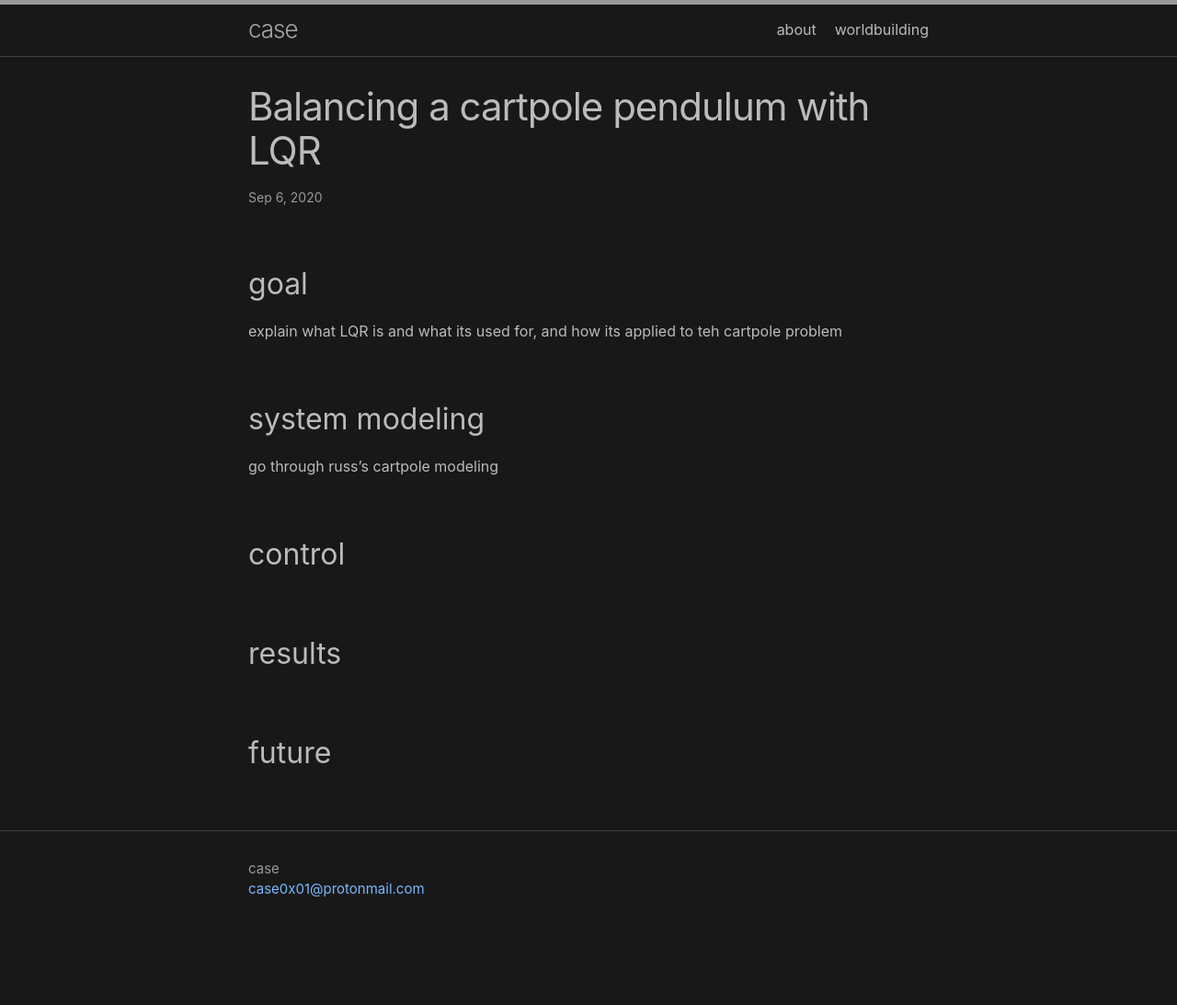
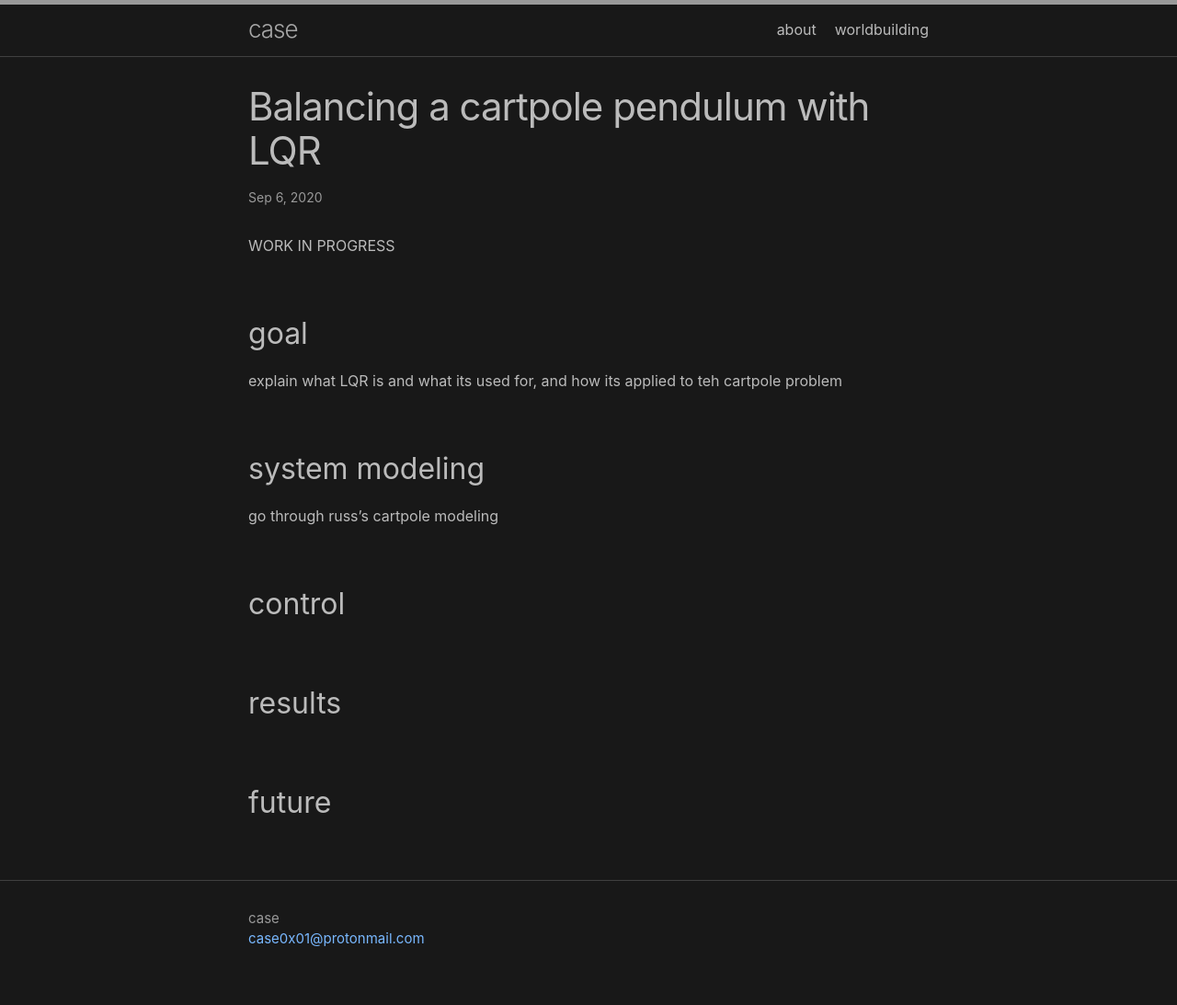
Before and after one commit to case0x00/case0x00.github.io, a Jekyll site: the page built from _posts/2020-09-06-lqr-cartpole.md, in a window 1280 px wide. Shown: the whole page at 92% size. Built offline with Jekyll 4.4.1, drawn with Linux system fonts in a browser that asks for light colours; before the commit the page ends 1039 px from its top, so only the background shows below that.

```diff
--- a/_posts/2020-09-06-lqr-cartpole.md
+++ b/_posts/2020-09-06-lqr-cartpole.md
@@ -2,6 +2,9 @@
 layout: post
 title: "Balancing a cartpole pendulum with LQR"
 ---
+
+WORK IN PROGRESS
+
 
 ## goal
 
```
Also changed, not shown: _posts/2020-08-31-adaptive-cruise-control.md (+1 -1 lines), worldbuilding.md (+2 -0 lines).
